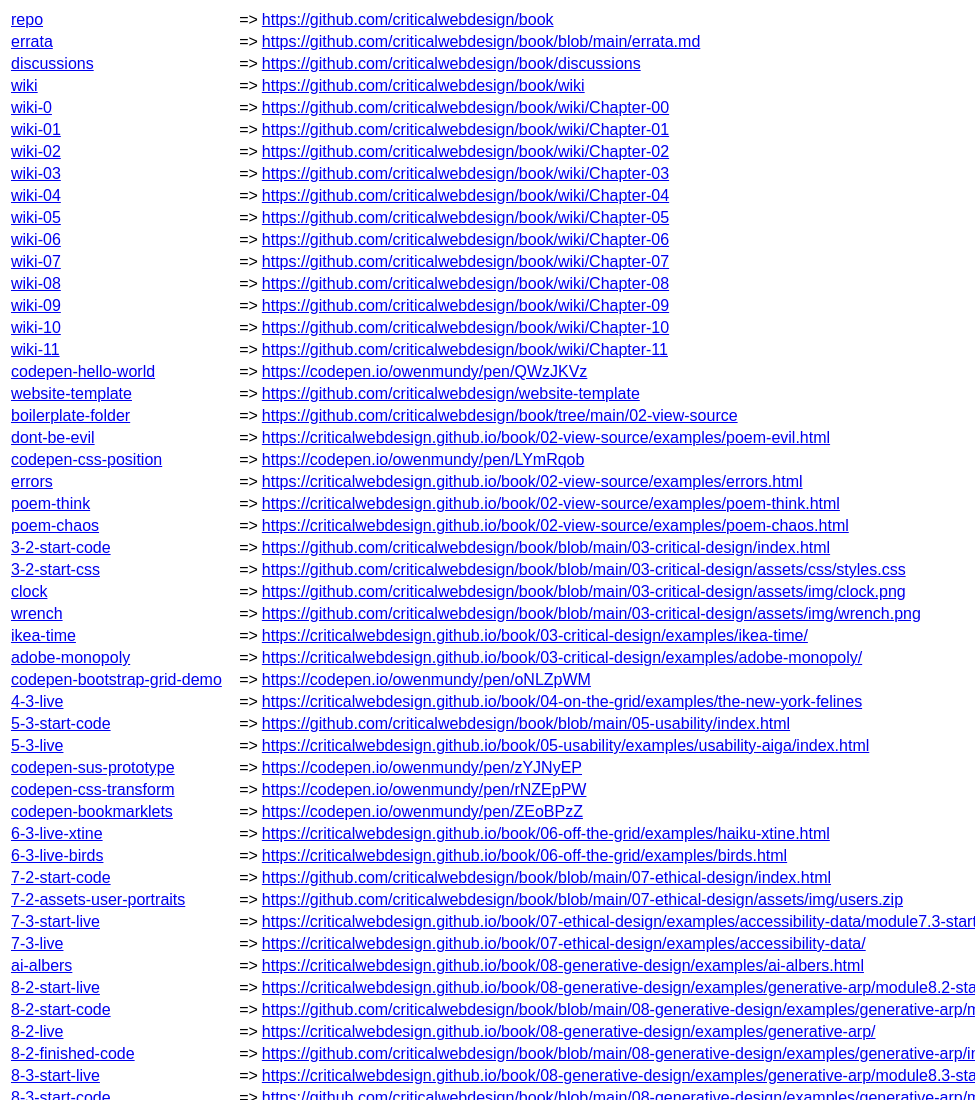
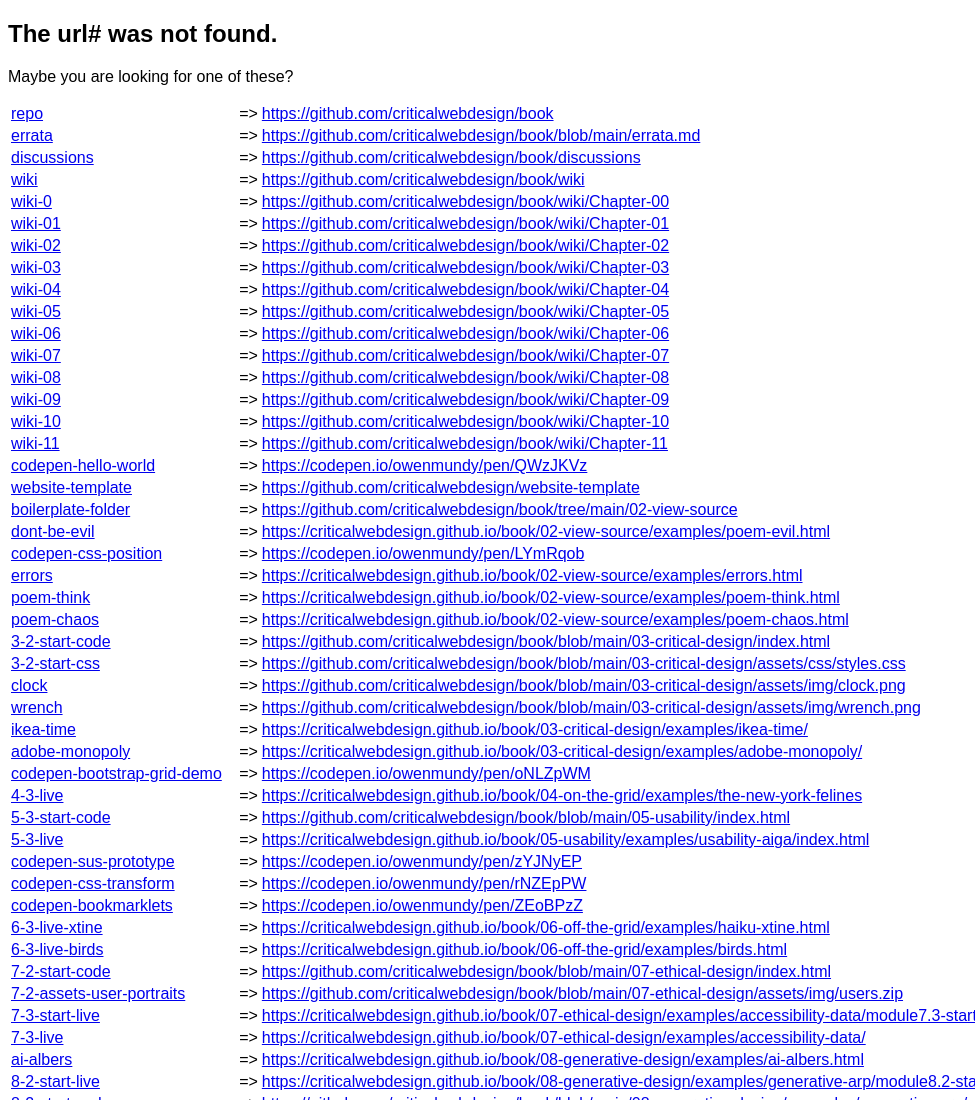
Before and after one commit to criticalwebdesign/criticalwebdesign.github.io, a plain HTML site: page index.html in a window 1280 px wide. Shown: the top 1100 px of the page, without its empty margins (0-975 px from the left). Drawn offline with Linux system fonts and the light colour scheme.

Commit message:
Add error message

```diff
--- a/index.html
+++ b/index.html
@@ -2,6 +2,12 @@
 <html lang="en">
 <head>
 	<meta charset="utf-8">
+	<!-- don't cache this page -->
+	<meta http-equiv="cache-control" content="max-age=0" />
+	<meta http-equiv="cache-control" content="no-cache" />
+	<meta http-equiv="expires" content="0" />
+	<meta http-equiv="expires" content="Tue, 01 Jan 1980 1:00:00 GMT" />
+	<meta http-equiv="pragma" content="no-cache" />
 	<title>...</title>
 
 	<!--
@@ -38,11 +44,13 @@
 				window.location.replace(links[hash].url);
 			} else {
 
-				console.log(`The hash, "${hash}", was not found in links object`);
+				let msg = `<h2>The url#${hash} was not found.</h2><p>Maybe you are looking for one of these?</p>`;
+
+				console.log(msg);
 
 				// DISPLAY ALL LINKS
 
-				let str = "";
+				let str = msg;
 				str += `<table>`;
 				for (var slug in links) {
 					str += `<tr><td><a href="https://criticalwebdesign.github.io#${slug}">${slug}</a></td>`;
```
